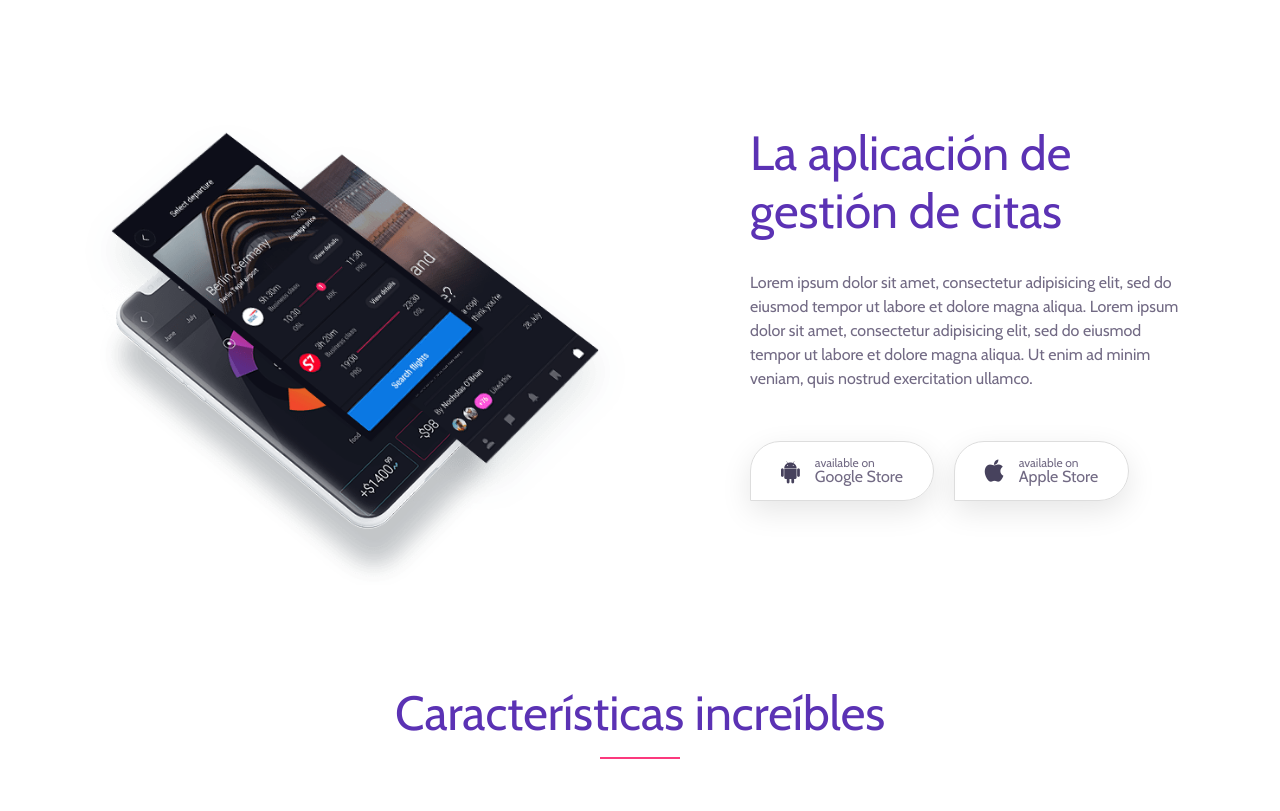
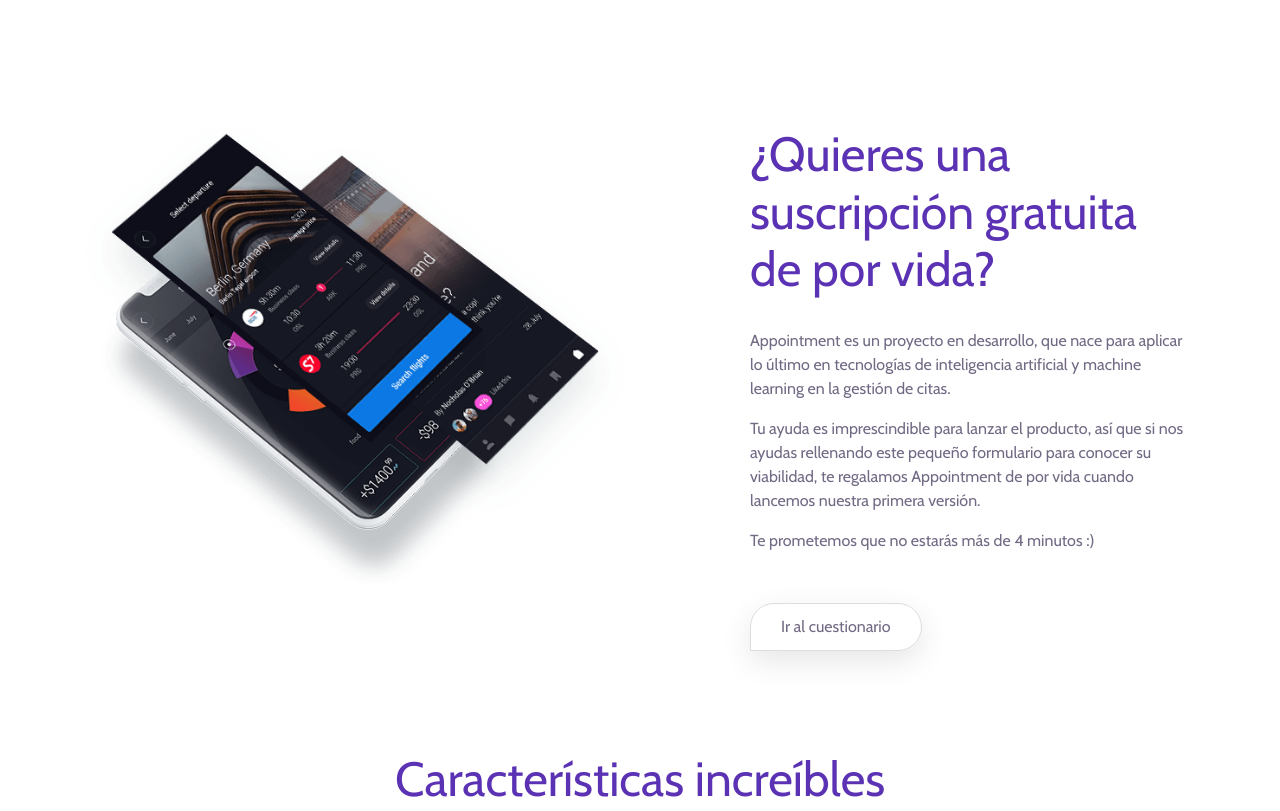
Before and after one commit to albertvazquezm/appointment-landing, a plain HTML site: page index.html in a window 1280 px wide. Shown: the part 1680-2491 px from the top of the page. Drawn offline with nearby package versions, Linux system fonts and the light colour scheme; files whose address does not match are found by name.

Commit message:
cuestionario

```diff
--- a/index.html
+++ b/index.html
@@ -149,6 +149,7 @@
                         <h4>Mejora tus números</h4>
                         <ul>
                             <li>Reduce el absentismo gracias a las notificaciones inteligentes, la facilidad de cancelar y el indicador de citas fallidas</li>
+                            <li>Appointment te informa de lo que duran tus citas y de lo que esperan tus pacientes. Colabora activamente para mejorar esos números.</li>
                             <li>Clientes felices, menor tasa de abandono</li>
                         </ul>
                     </div>
@@ -166,23 +167,30 @@
                     </div>
                     <div class="col-lg-6 col-xl-5 ml-xl-auto">
                         <div class="special_description_content">
-                            <h2>La aplicación de gestión de citas</h2>
-                            <p>Lorem ipsum dolor sit amet, consectetur adipisicing elit, sed do eiusmod tempor ut labore et dolore magna aliqua. Lorem ipsum dolor sit amet, consectetur adipisicing elit, sed do eiusmod tempor ut labore et dolore magna aliqua. Ut enim ad minim veniam, quis nostrud exercitation ullamco.</p>
+                            <h2>¿Quieres una suscripción gratuita de por vida?</h2>
+                            <p>Appointment es un proyecto en desarrollo, que nace para aplicar lo último en tecnologías de inteligencia artificial
+                              y machine learning en la gestión de citas.
+                            </p>
+                            <p>
+                              Tu ayuda es imprescindible para lanzar el producto, así que si nos ayudas rellenando este pequeño formulario
+                              para conocer su viabilidad, te regalamos Appointment de por vida cuando lancemos nuestra primera versión.
+                            </p>
+                            <p>
+                              Te prometemos que no estarás más de 4 minutos :)
+                            </p>
                             <div class="app-download-area">
                                 <div class="app-download-btn wow fadeInUp" data-wow-delay="0.2s">
                                     <!-- Google Store Btn -->
                                     <a href="#">
-                                        <i class="fa fa-android"></i>
-                                        <p class="mb-0"><span>available on</span> Google Store</p>
+                                        <p class="mb-0">Ir al cuestionario</p>
                                     </a>
                                 </div>
-                                <div class="app-download-btn wow fadeInDown" data-wow-delay="0.4s">
-                                    <!-- Apple Store Btn -->
+                                <!--<div class="app-download-btn wow fadeInDown" data-wow-delay="0.4s">
                                     <a href="#">
                                         <i class="fa fa-apple"></i>
                                         <p class="mb-0"><span>available on</span> Apple Store</p>
                                     </a>
-                                </div>
+                                </div>-->
                             </div>
                         </div>
                     </div>
@@ -476,10 +484,8 @@
                         </div>
                     </div>
                 </div>
-                <div class="col-12 col-md-6 col-lg-3">
-                    <!-- Package Price  -->
+                <!--<div class="col-12 col-md-6 col-lg-3">
                     <div class="single-price-plan text-center">
-                        <!-- Package Text  -->
                         <div class="package-plan">
                             <h5>Módulo check-in check-out</h5>
                             <div class="ca-price d-flex justify-content-center">
@@ -494,12 +500,11 @@
                             <p>24/7 Support</p>
                             <p>10 Unique Users</p>
                         </div>
-                        <!-- Plan Button  -->
                         <div class="plan-button">
                             <a href="#">Select Plan</a>
                         </div>
                     </div>
-                </div>
+                </div>-->
             </div>
         </div>
     </section>
```
